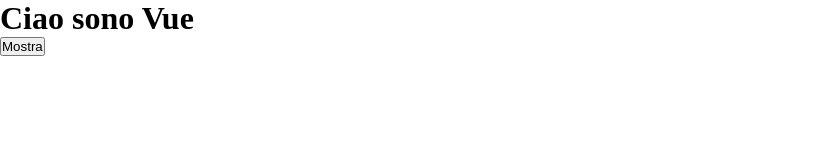
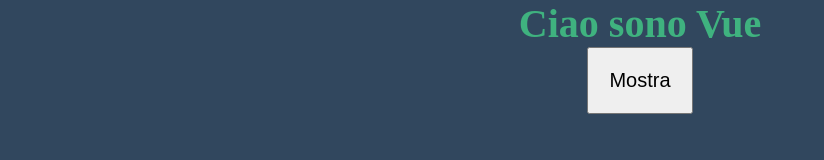
Before and after one commit to GianlucaBar/vue-hello, a plain HTML site: page index.html in a window 1280 px wide. Shown: the whole page, without its empty margins (0-824 px from the left). Drawn offline with nearby package versions, Linux system fonts and the light colour scheme.

Commit message:
sistemato errore

```diff
--- a/css/style.css
+++ b/css/style.css
@@ -4,10 +4,44 @@
     box-sizing: border-box;
 }
 
+.container {
+    display: flex;
+    flex-direction: column;
+    align-items: center;
+}
+
+body{
+    background-color: #31475E;
+}
+
+h1{
+    color: #3FB27F;
+    font-size: 40px;
+}
+
+button{
+    padding: 20px;
+    font-size: 20px;
+}
+
 img{
     display: none;
+    margin-top: 20px;
+    border-radius: 10px;
+    transition: all 0.5s ease-in-out;
 }
 
 .block{
     display: block;
+    animation-name: fadeIn;
+    animation-duration: 0.5s;
+    animation-timing-function: ease;
 }
+
+@keyframes fadeIn{
+    0% {opacity: 0;}
+    25% {opacity: 0.25;}
+    50% {opacity: 0.5;}
+    75% {opacity: 0.75;}
+    100% {opacity: 1;}
+}
--- a/index.html
+++ b/index.html
@@ -7,14 +7,16 @@
     <title>Hello Vue</title>
 
     <link rel="stylesheet" href="css/style.css">
-    <script src="https://cdn.jsdelivr.net/npm/vue@2.6.12/dist/vue.js"></script>
+    <script src="https://cdn.jsdelivr.net/npm/vue"></script>
 </head>
 <body>
     <div id="root">
-        <h1 v-model="message">{{ message }}</h1>
+        <div class="container">
+            <h1>{{ message }}</h1>
 
-        <button @click="showImg" v-model="mostraNascondi">{{ mostraNascondi }}</button>
-        <img :class="imgClass" :src="image" alt="">
+            <button @click="showImg">{{ mostraNascondi }}</button>
+            <img :class="imgClass" :src="image" alt="">
+        </div>
     </div>
     <script src="js/script.js"></script>
 </body>
```
